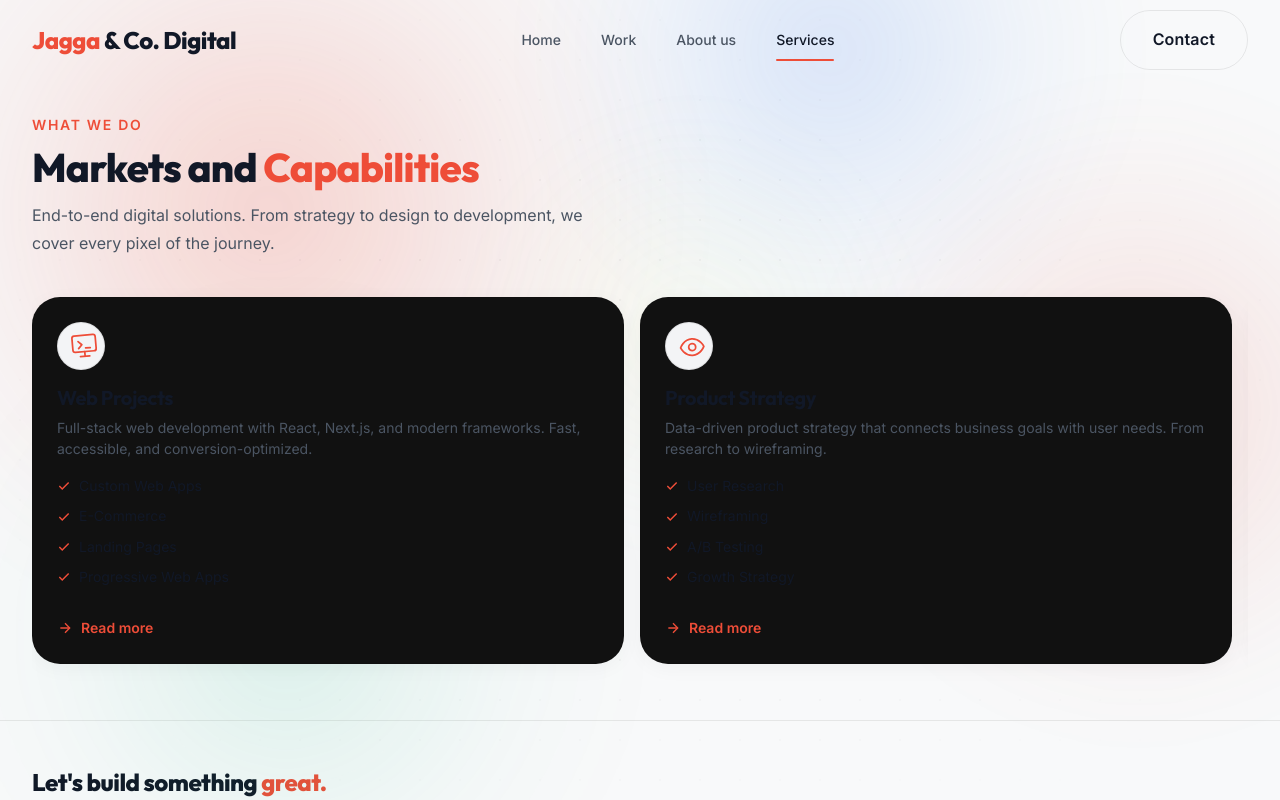
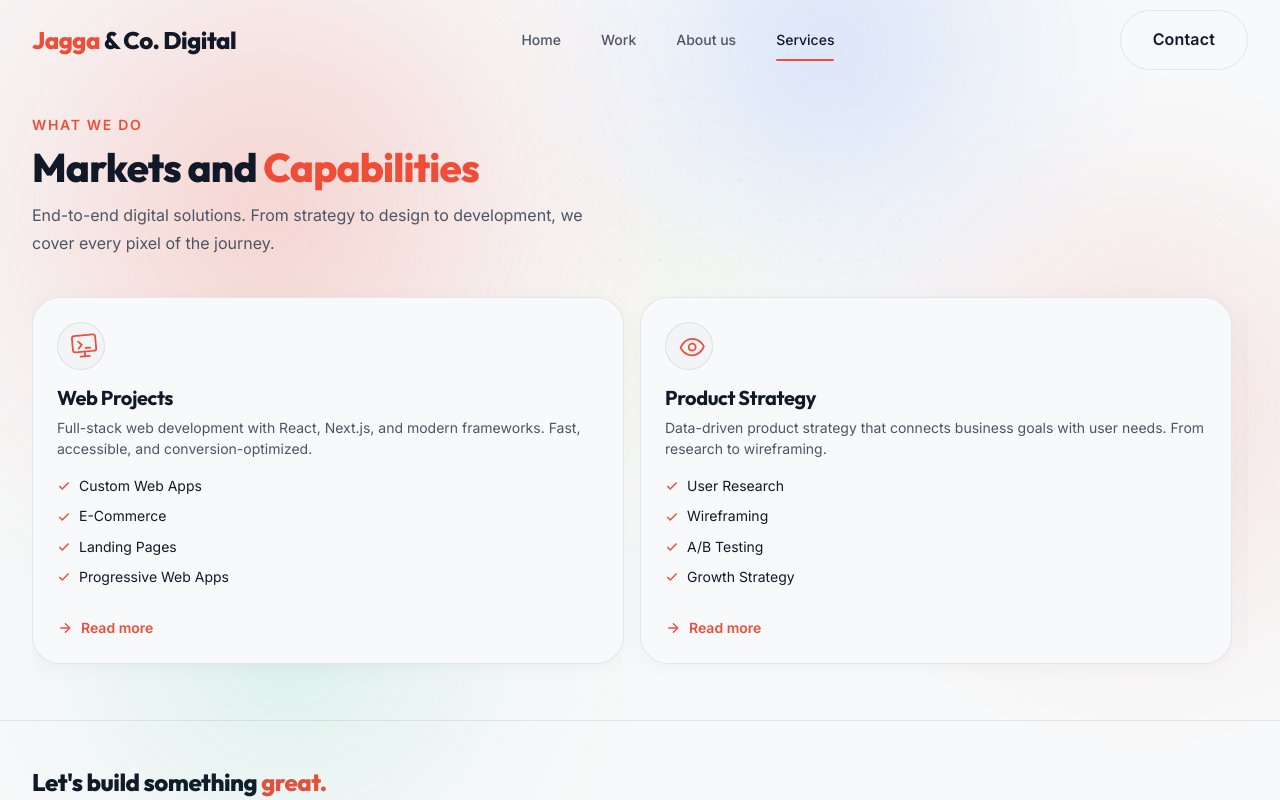
Before and after one commit to Shubhamcoding/jagga_portfolio, a React (Vite) app in the folder frontend/: page /services in a window 1280 px wide. Shown: the top 800 px of the page. Built offline with nearby package versions, Linux system fonts and the light colour scheme.

Commit message:
Update App.css

```diff
--- a/frontend/src/App.css
+++ b/frontend/src/App.css
@@ -1093,9 +1093,9 @@
   /* Performance optimizations */
   will-change: transform, margin, box-shadow;
 
-  /* OVERRIDE: Use a solid background instead of transparent glass.
-     This completely stops the text from the cards behind from bleeding through! */
-  background: #111111 !important;
+  /* OVERRIDE: Use the solid theme background instead of transparent glass.
+     This adapts to Light/Dark mode while completely stopping text from bleeding through! */
+  background: var(--color-bg) !important;
 
   box-shadow: -15px 0 30px rgba(0, 0, 0, 0.4);
   z-index: 1;
```
